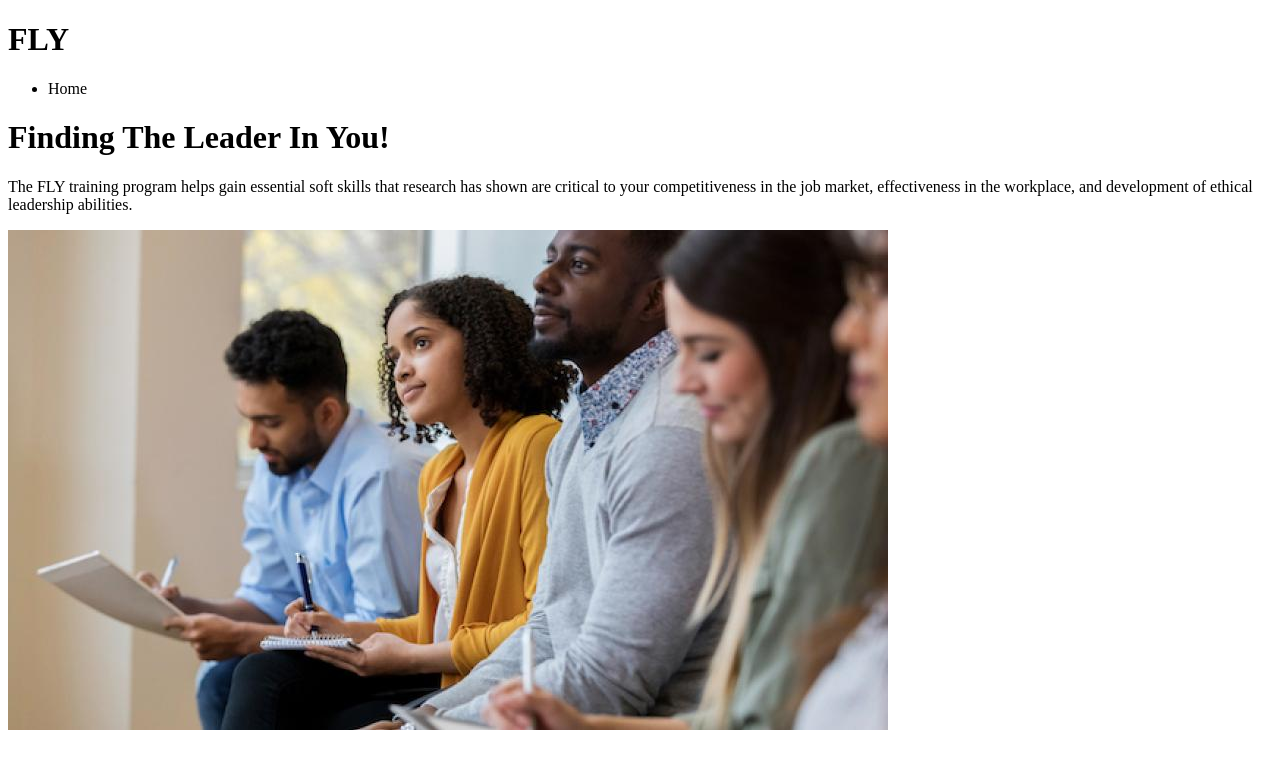
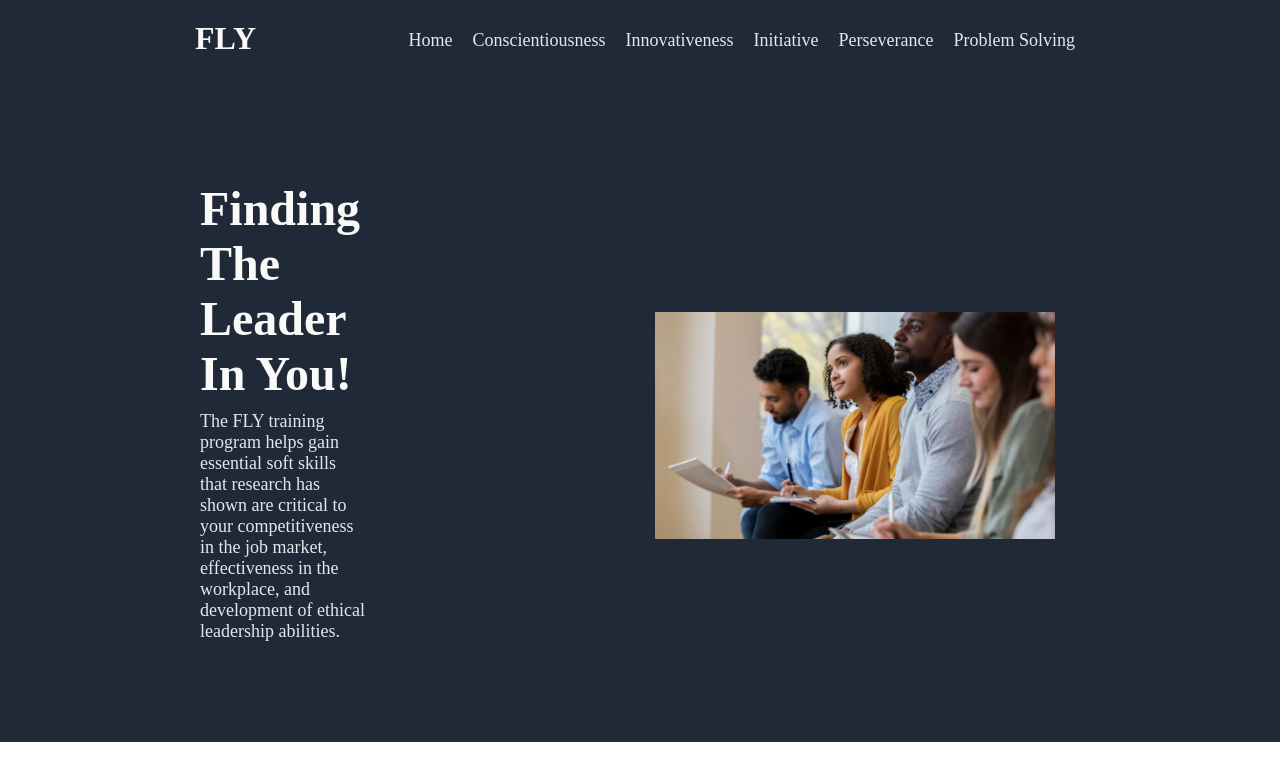
Before and after one commit to Topusaha/Fly-Program-Capstone, a plain HTML site: page index.html in a window 1280 px wide. Drawn offline with Linux system fonts and the light colour scheme.

Commit message:
Header completed

```diff
--- a/index.html
+++ b/index.html
@@ -13,6 +13,11 @@
             <h1 class="header_logo">FLY</h1>
             <ul>
                 <li>Home</li>
+                <li>Conscientiousness</li>
+                <li>Innovativeness</li>
+                <li>Initiative</li>
+                <li>Perseverance</li>
+                <li>Problem Solving</li>
             </ul>
         </div>
 
--- a/style.css
+++ b/style.css
@@ -0,0 +1,68 @@
+* {
+    margin: 0;
+    padding: 0;
+}
+
+
+.header {
+    color: #f9faf8;
+    background-color: #1F2937;
+}
+.header_top {
+    display: flex;
+    flex-direction: row;
+    justify-content: space-between;
+    margin-left: 175px;
+    margin-right: 175px;
+    padding: 20px;
+}
+
+ul {
+    padding: 10px;
+    display: flex;
+    list-style: none;
+    color: #E5E7EB;
+    font-size: 18px;
+    gap: 20px;
+}
+
+a {
+    text-decoration: none;
+}
+
+.header_main {
+    display: flex;
+    flex-direction: row;
+    margin-left: 100px;
+    margin-right: 100px;
+    padding: 100px;
+    justify-content: center;
+    align-items: center;
+    gap: 18em;
+}
+
+.title {
+    font-size: 48px;
+    color: #F9FAF8;
+    font-weight: extra-bold;
+}
+
+.title {
+    padding-bottom: 10px;
+}
+
+.subtitle {
+    color: #E5E7EB;
+    font-size: 18px;
+}
+
+.right {
+    max-height: 200px;
+}
+
+.right img {
+    width: 400px;
+    height: auto;
+    max-height: 300px;
+    margin-right: 25px;
+}
```
